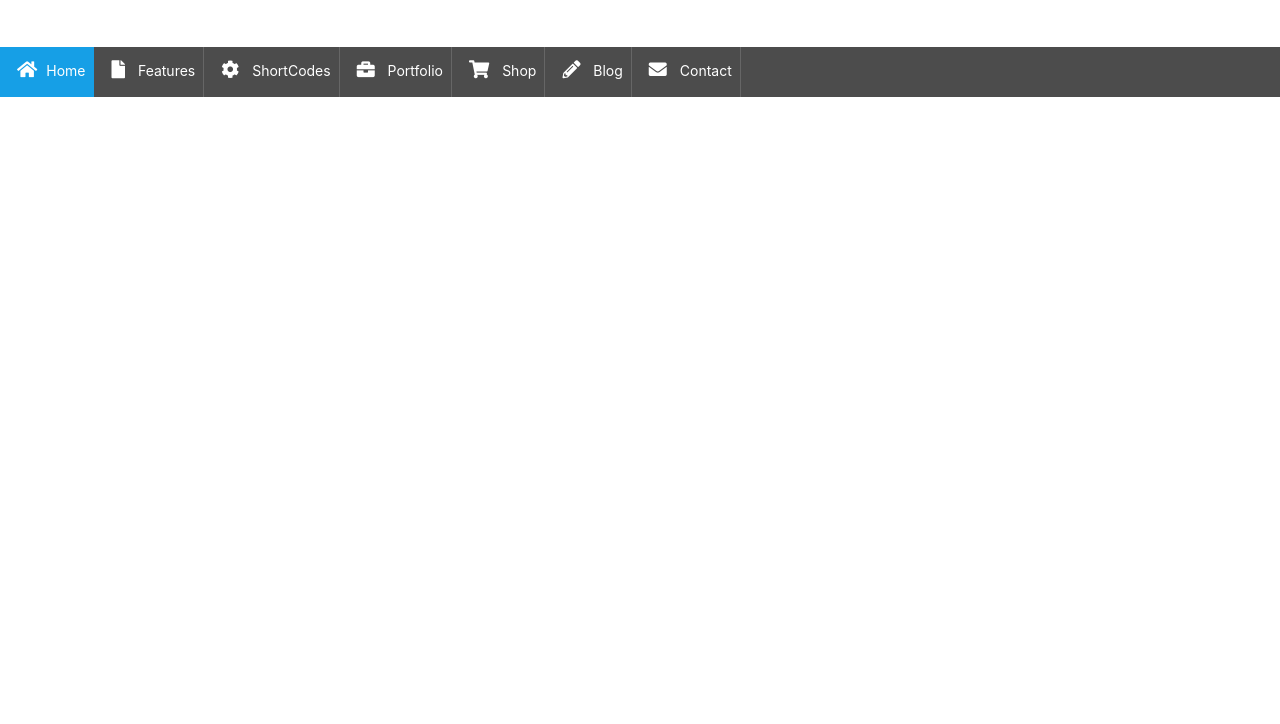
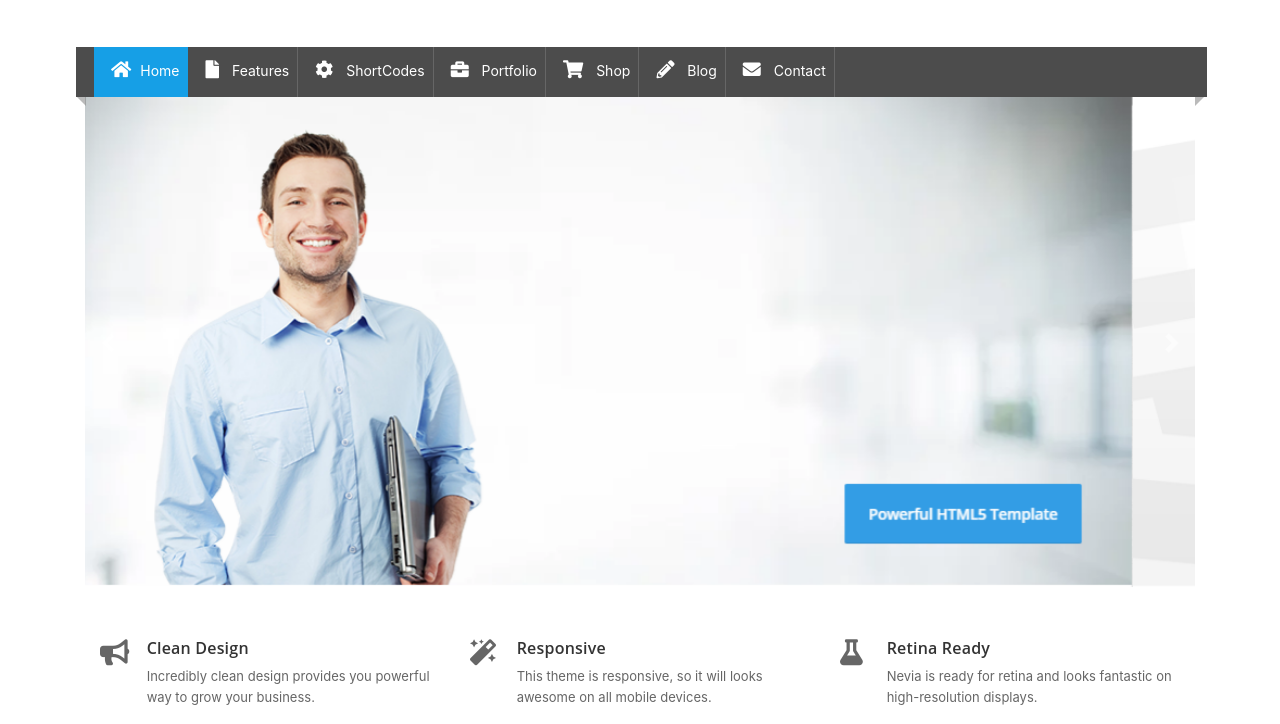
Before and after one commit to Mohamed-AbdElrhman-Eltahawy/Nevia, a plain HTML site: page index.html in a window 1280 px wide. Shown: the part 156-880 px from the top of the page. Before the commit the page ends 800 px from the top, so only its background shows below. Drawn offline with Linux system fonts and the light colour scheme.

Commit message:
Added Slider Section & Icon_Bar Section .

```diff
--- a/css/icon-box.css
+++ b/css/icon-box.css
@@ -0,0 +1,3 @@
+.text-design {
+	padding: 0
+}
--- a/css/main.css
+++ b/css/main.css
@@ -1,6 +1,8 @@
 /* Import Css Style File... */
 @import url(header.css);
 @import url(navbar.css);
+@import url(slider.css);
+@import url(icon-box.css);
 /* Main style in Nevia */
 body {
 	font-size: 13px;
--- a/css/navbar.css
+++ b/css/navbar.css
@@ -1,5 +1,7 @@
-@font-face {
-	font-family: "glyphicons" !important
+.navbar {
+	z-index: 2;
+	margin-left: -9px;
+    margin-right: -12px
 }
 
 .navbar-bg-color {
@@ -82,3 +84,34 @@
 .dropdown-navgation .mega {
 	width: 160px;
 }
+
+.navbar .left-corner {
+	border-color: transparent #888 transparent transparent;
+    border-width: 0 9px 9px 0;
+    float: left;
+    left: 1px;
+	display: block;
+    width: 0;
+    height: 0;
+    border-style: solid;
+    position: relative;
+    right: 1px;
+    top: 29px;
+    opacity: 0.58
+}
+
+
+
+.navbar .right-corner {
+	border-color: #888 transparent transparent transparent;
+    border-width: 9px 9px 0 0;
+    float: right;
+    left: 98.1%;
+	display: block;
+    width: 0;
+    height: 0;
+    border-style: solid;
+    position: relative;
+    top: 29px;
+    opacity: .58;
+}
--- a/css/slider.css
+++ b/css/slider.css
@@ -0,0 +1,23 @@
+.slid {
+	padding-bottom: 50px
+}
+.carousel-control-next {
+	right: -60px
+}
+
+.carousel-control-prev {
+	left: -60px
+}
+
+.slid:hover .carousel-control-next-icon {
+	background-color: #666;
+	z-index: 2;
+	height: 60px;
+	width: 30px
+}
+
+.slid:hover .carousel-control-prev-icon {
+	background-color: #4c4c4c;
+	height: 60px;
+	width: 30px
+}
--- a/index.html
+++ b/index.html
@@ -14,6 +14,7 @@
 </head>
 
 <body>
+	<div class="container">
 		<!-- Header Section -->
 
 		<header class="container header">
@@ -71,6 +72,8 @@
 
 		<!-- Navbar Section -->
 		<nav class="navbar navbar-expand-lg navbar-bg-color ">
+			<div class="left-corner"></div>
+			<div class="right-corner"></div>
 
 			<button class="navbar-toggler" type="button" data-toggle="collapse" data-target="#navbarSupportedContent" aria-controls="navbarSupportedContent" aria-expanded="false" aria-label="Toggle navigation">
 				<span class="navbar-toggler-icon"></span>
@@ -132,9 +135,11 @@
 									</div>
 
 									<!-- UL-3 -->
-									<div class="col-3" >
+									<div class="col-3">
 										<h4>Paragraph</h4>
-										<li class="mega"><p class="paragraph-font-size">The <a href="#">Mega Menu </a> can handel everything. Lists, Paragraphs, forms</p></li>
+										<li class="mega">
+											<p class="paragraph-font-size">The <a href="#">Mega Menu </a> can handel everything. Lists, Paragraphs, forms</p>
+										</li>
 									</div>
 								</div>
 							</ul>
@@ -213,11 +218,68 @@
 
 
 		<!-- Slide Section -->
-	<section class="slid"></section>
+		<section class="slid">
+			<div id="carouselExampleControls" class="carousel slide" data-ride="carousel">
+				<div class="carousel-inner">
+					<div class="carousel-item active">
+						<img class="d-block w-100" src="img/slide-1.png" alt="First slide">
+					</div>
+					<div class="carousel-item">
+						<img class="d-block w-100" src="img/slide-2.png" alt="Second slide">
+					</div>
+					<div class="carousel-item">
+						<img class="d-block w-100" src="img/slide-3.png" alt="Third slide">
+					</div>
+				</div>
+				<a class="carousel-control-prev" href="#carouselExampleControls" role="button" data-slide="prev">
+					<span class="carousel-control-prev-icon" aria-hidden="true"></span>
+					<span class="sr-only">Previous</span>
+				</a>
+				<a class="carousel-control-next" href="#carouselExampleControls" role="button" data-slide="next">
+					<span class="carousel-control-next-icon" aria-hidden="true"></span>
+					<span class="sr-only">Next</span>
+				</a>
+			</div>
+		</section>
 
 
 		<!-- Icon_box Section -->
-	<section class="icon-box"></section>
+		<section class="icon-box">
+			<div class="container">
+				<div class="row">
+					<!-- div-1 -->
+					<div class="clean-design col-lg-4">
+						<div class="row">
+							<i class="fas fa-bullhorn fa-2x col-lg-2"></i>
+							<div class="text-design col-lg-10">
+								<h2>Clean Design</h2>
+								<p>Incredibly clean design provides you powerful way to grow your business.</p>
+							</div>
+						</div>
+					</div>
+					<!-- div-2 -->
+					<div class="clean-design col-lg-4">
+						<div class="row">
+							<i class="fas fa-magic fa-2x col-lg-2"></i>
+							<div class="text-design col-lg-10">
+								<h2>Responsive</h2>
+								<p>This theme is responsive, so it will looks awesome on all mobile devices.</p>
+							</div>
+						</div>
+					</div>
+					<!-- div-3 -->
+					<div class="clean-design col-lg-4">
+						<div class="row">
+							<i class="fas fa-flask fa-2x col-lg-2"></i>
+							<div class="text-design col-lg-10">
+								<h2>Retina Ready</h2>
+								<p>Nevia is ready for retina and looks fantastic on high-resolution displays.</p>
+							</div>
+						</div>
+					</div>
+				</div>
+			</div>
+		</section>
 
 
 		<!-- Recent_work Section -->
@@ -231,10 +293,12 @@
 		<!-- Footer Section -->
 		<footer></footer>
 
-
+	</div>
 	<script src="js/jquery-3.4.1.js"></script>
 	<script src="js/popper.min.js"></script>
 	<script src="js/bootstrap.js"></script>
 	<script src="js/main.js"></script>
 </body>
-<!-- Put it at the bottom of the body tag not after it. --></html>
+<!-- Put it at the bottom of the body tag not after it. -->
+
+</html>
```
Also changed, not shown: img/slide-1.png (added), img/slide-2.png (added), img/slide-3.png (added), 1 other file. Lines whose indentation alone changed are shown as unchanged.
